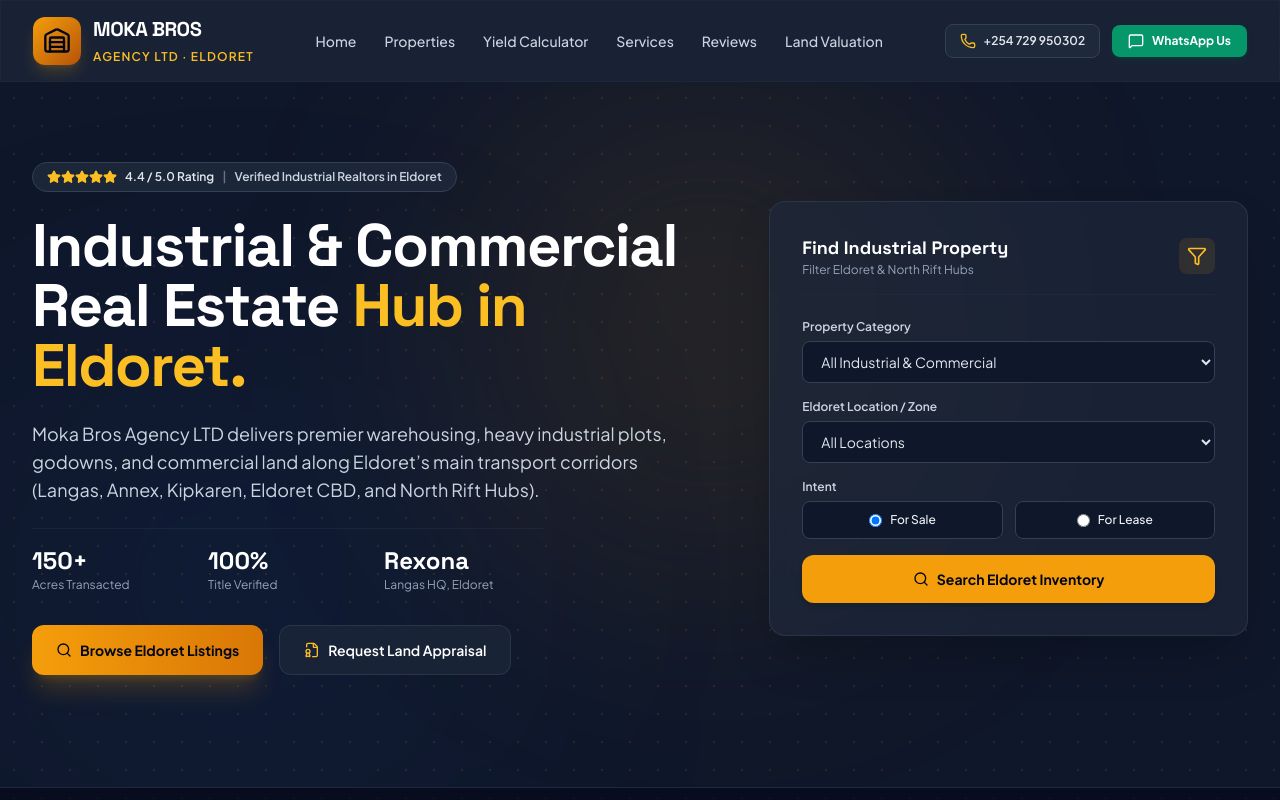
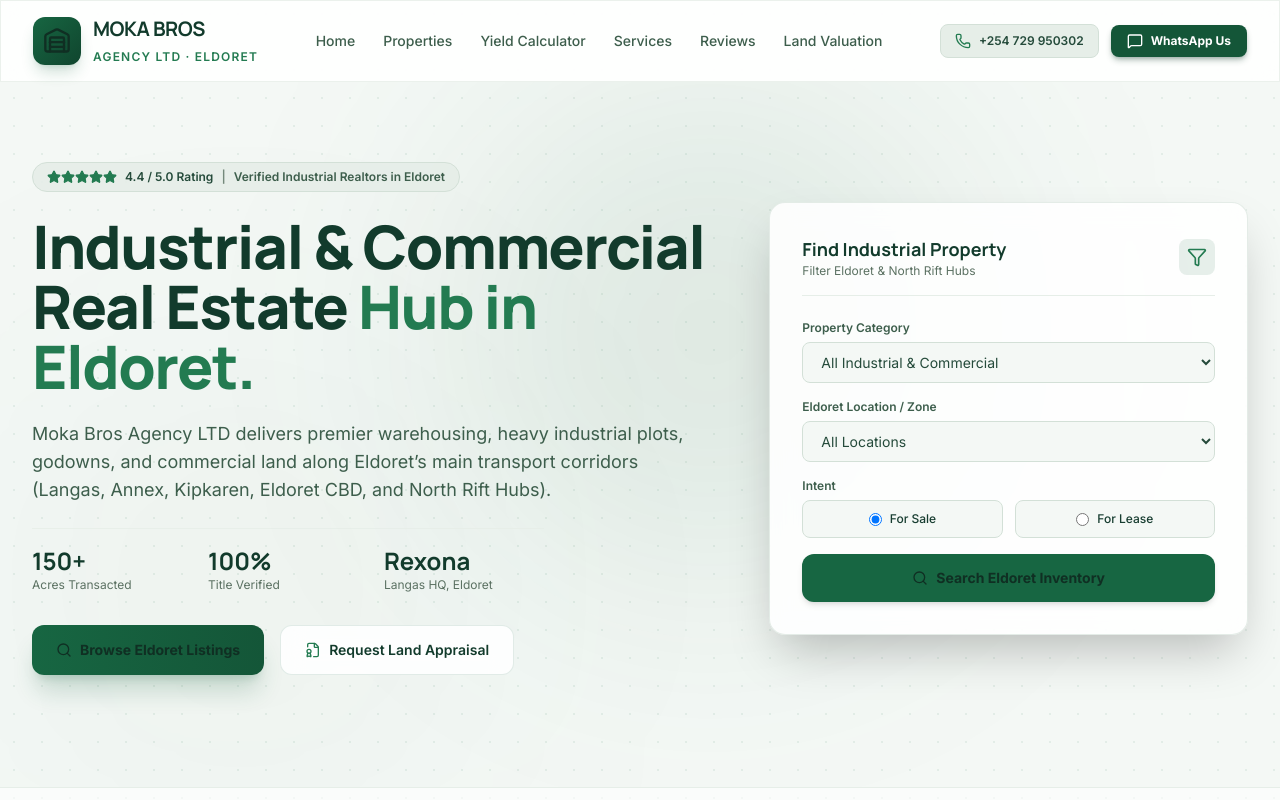
Before and after one commit to gideonkimani29/moka_bros_agency_ltd, a plain HTML site: page index.html in a window 1280 px wide. Shown: the top 800 px of the page. Drawn offline with nearby package versions, Linux system fonts and the light colour scheme.

Commit message:
changed the theme to blue and whita as the client proposed

```diff
--- a/index.html
+++ b/index.html
@@ -9,7 +9,7 @@
     <!-- Google Fonts -->
     <link rel="preconnect" href="https://fonts.googleapis.com">
     <link rel="preconnect" href="https://fonts.gstatic.com" crossorigin>
-    <link href="https://fonts.googleapis.com/css2?family=Plus+Jakarta+Sans:wght@300;400;500;600;700;800&family=Space+Grotesk:wght@500;700&display=swap" rel="stylesheet">
+    <link href="https://fonts.googleapis.com/css2?family=Inter:wght@300;400;500;600;700;800&family=Manrope:wght@500;600;700;800&display=swap" rel="stylesheet">
     <!-- Lucide Icons -->
     <script src="https://unpkg.com/lucide@latest"></script>
     <script>
@@ -17,22 +17,41 @@
             theme: {
                 extend: {
                     fontFamily: {
-                        sans: ['Plus Jakarta Sans', 'sans-serif'],
-                        heading: ['Space Grotesk', 'sans-serif'],
+                        sans: ['Inter', 'sans-serif'],
+                        heading: ['Manrope', 'sans-serif'],
                     },
                     colors: {
+                        white: '#123b2c',
+                        slate: {
+                            100: '#173d30',
+                            200: '#254b3b',
+                            300: '#3d5e4c',
+                            400: '#5b7162',
+                            500: '#74897b',
+                            600: '#a5b7aa',
+                            700: '#d3e0d7',
+                            800: '#e6eee8',
+                            900: '#f4f8f5',
+                            950: '#102f23',
+                        },
                         industrial: {
-                            50: '#f8fafc',
-                            100: '#f1f5f9',
-                            800: '#1e293b',
-                            900: '#0f172a',
-                            950: '#020617',
+                            50: '#ffffff',
+                            100: '#f4f8f5',
+                            800: '#dce8df',
+                            900: '#f4f8f5',
+                            950: '#ffffff',
                         },
                         amberGold: {
-                            400: '#fbbf24',
-                            500: '#f59e0b',
-                            600: '#d97706',
-                            700: '#b45309',
+                            400: '#237b51',
+                            500: '#176642',
+                            600: '#145638',
+                            700: '#10452e',
+                        },
+                        emerald: {
+                            400: '#237b51',
+                            500: '#176642',
+                            600: '#145638',
+                            900: '#123b2c',
                         }
                     }
                 }
@@ -41,43 +60,47 @@
     </script>
     <style>
         body {
-            font-family: 'Plus Jakarta Sans', sans-serif;
-            background-color: #0F172A;
-            color: #F8FAFC;
+            font-family: 'Inter', sans-serif;
+            background-color: #f4f8f5;
+            color: #173d30;
         }
         h1, h2, h3, h4, .font-heading {
-            font-family: 'Space Grotesk', sans-serif;
+            font-family: 'Manrope', sans-serif;
         }
         .bg-grid-pattern {
-            background-image: radial-gradient(rgba(245, 158, 11, 0.12) 1px, transparent 1px);
+            background-image: radial-gradient(rgba(23, 102, 66, 0.08) 1px, transparent 1px);
             background-size: 28px 28px;
         }
         .glass-card {
-            background: rgba(30, 41, 59, 0.7);
+            background: rgba(255, 255, 255, 0.88);
             backdrop-filter: blur(12px);
-            border: 1px solid rgba(255, 255, 255, 0.08);
+            border: 1px solid rgba(23, 102, 66, 0.12);
         }
         .glass-card-hover {
             transition: all 0.3s ease;
         }
         .glass-card-hover:hover {
             transform: translateY(-4px);
-            border-color: rgba(245, 158, 11, 0.4);
-            box-shadow: 0 12px 30px -10px rgba(245, 158, 11, 0.15);
+            border-color: rgba(23, 102, 66, 0.35);
+            box-shadow: 0 12px 30px -10px rgba(23, 102, 66, 0.14);
         }
         /* Custom scrollbar */
         ::-webkit-scrollbar {
             width: 8px;
         }
         ::-webkit-scrollbar-track {
-            background: #0f172a;
+            background: #f4f8f5;
         }
         ::-webkit-scrollbar-thumb {
-            background: #334155;
+            background: #b8cbbd;
             border-radius: 4px;
         }
         ::-webkit-scrollbar-thumb:hover {
-            background: #d97706;
+            background: #176642;
+        }
+        .bg-emerald-600.text-white,
+        .bg-emerald-500.text-white {
+            color: #ffffff;
         }
         @media (max-width: 639px) {
             section[id] {
@@ -154,7 +177,7 @@
         <section id="home" class="relative pt-8 pb-12 sm:pt-12 sm:pb-20 md:pt-20 md:pb-28 overflow-hidden">
             <!-- Ambient Light Overlay -->
             <div class="absolute top-0 right-1/4 w-[500px] h-[500px] bg-amberGold-500/10 blur-[130px] rounded-full pointer-events-none"></div>
-            <div class="absolute bottom-0 left-10 w-[400px] h-[400px] bg-blue-600/10 blur-[140px] rounded-full pointer-events-none"></div>
+            <div class="absolute bottom-0 left-10 w-[400px] h-[400px] bg-emerald-600/5 blur-[140px] rounded-full pointer-events-none"></div>
 
             <div class="max-w-7xl mx-auto px-4 sm:px-6 lg:px-8 relative z-10">
                 <div class="grid grid-cols-1 lg:grid-cols-12 gap-12 items-center">
```
